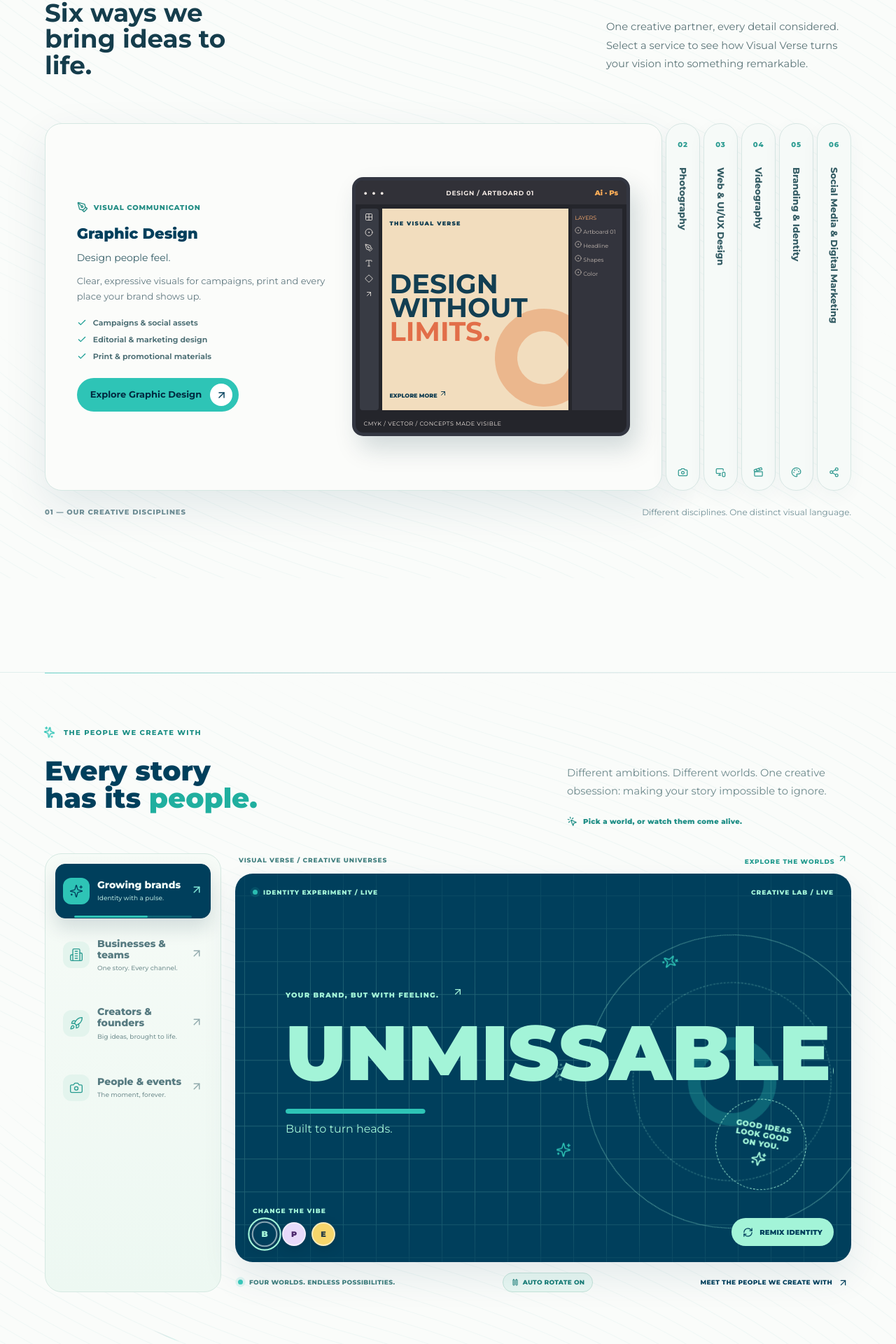
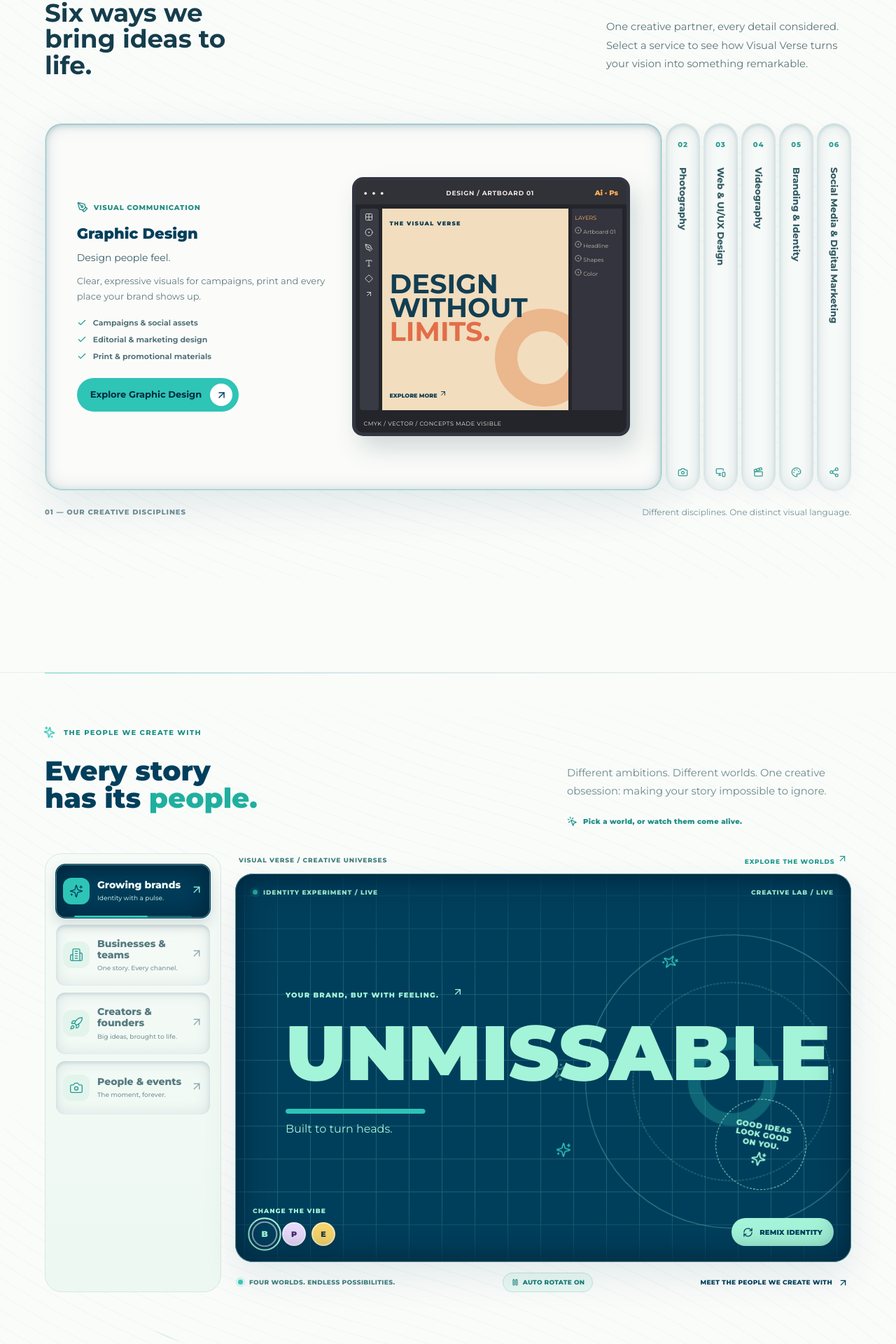
Before and after one commit to victorasige4/visual-verse-creations, a React (Vite) app: page / in a window 1280 px wide. Shown: the part 2025-3945 px from the top of the page at 70% size. Built offline with nearby package versions, Linux system fonts and the light colour scheme.

Commit message:
Add pronounced inset shadows to service and audience cards (#75)

```diff
--- /dev/null
+++ b/src/card-depth.css
@@ -0,0 +1,71 @@
+/* Recessed, illuminated edges for Visual Verse's service and audience cards.
+   Keep the inset on its own layer so photography and motion stay unobstructed. */
+:root {
+  --vv-card-inset-light: inset 0 2px 5px #003f5c27, inset 0 0 20px #003f5c20, inset 0 -2px 5px #fff9;
+  --vv-card-inset-selected: inset 0 2px 8px #003f5c38, inset 0 0 25px #003f5c2b, inset 0 0 0 1px #2ec4b66b;
+  --vv-card-inset-photo: inset 0 0 0 1px #a5f4df75, inset 0 4px 12px #002a4099, inset 0 0 42px 6px #001c30a6;
+  --vv-card-inset-photo-active: inset 0 0 0 2px #7be6d6b8, inset 0 4px 14px #002a40b3, inset 0 0 48px 7px #001c30b3;
+}
+
+/* Homepage expandable service cards. Preserve the existing outer elevation. */
+#services .vv-svc-slice {
+  box-shadow: var(--vv-card-inset-light), 0 8px 27px #003f5c0b;
+}
+#services .vv-svc-slice.is-active,
+#services .vv-svc-slice:not(.is-active):hover {
+  box-shadow: var(--vv-card-inset-selected), 0 22px 60px #003f5c1a;
+}
+@media (max-width: 880px) {
+  #services .vv-svc-slice .vv-svc-slice-tab {
+    box-shadow: var(--vv-card-inset-light);
+  }
+  #services .vv-svc-slice.is-active .vv-svc-slice-tab,
+  #services .vv-svc-slice .vv-svc-slice-tab:hover,
+  #services .vv-svc-active-panel {
+    box-shadow: var(--vv-card-inset-selected);
+  }
+}
+
+/* Audience cards and the six audience chapters retain their existing states. */
+#who-we-serve .vvcr-category:not(.active),
+.vvx-atlas .vvx-world-mobile-tabs button:not(.is-active) {
+  box-shadow: var(--vv-card-inset-light);
+}
+#who-we-serve .vvcr-category.active,
+.vvx-atlas .vvx-world-mobile-tabs button.is-active {
+  box-shadow: var(--vv-card-inset-photo), 0 8px 18px #002b3d24;
+}
+.vvx-atlas .vvx-world-chapter {
+  border-radius: 14px;
+  padding-left: 15px;
+  box-shadow: var(--vv-card-inset-light);
+}
+.vvx-atlas .vvx-world-chapter:is(.is-active,:hover,:focus-visible) {
+  box-shadow: var(--vv-card-inset-selected);
+}
+.vvx-atlas .vvx-world-sticky {
+  box-shadow: var(--vv-card-inset-light), 0 25px 60px -39px #00465850;
+}
+
+/* An overlay is essential for full-bleed media: a shadow directly on a
+   parent would sit underneath its image. This layer never intercepts input. */
+#who-we-serve .vvcr-scene::after,
+.vv-service-list .vv-service-row-art::after,
+.vv-sv-pin-card::after,
+.vvx-atlas .vvx-world-visual::after,
+.vvx-collab .vvx-wobble::after {
+  content: "";
+  position: absolute;
+  inset: 0;
+  border-radius: inherit;
+  z-index: 12;
+  pointer-events: none;
+  box-shadow: var(--vv-card-inset-photo);
+}
+#who-we-serve .vvcr-scene:hover::after,
+.vv-service-list .vv-service-row-art:is(:hover,:focus-visible)::after,
+.vv-sv-service-pin:is(:hover,:focus-visible) .vv-sv-pin-card::after,
+.vvx-atlas .vvx-world-visual:hover::after,
+.vvx-collab .vvx-wobble:hover::after {
+  box-shadow: var(--vv-card-inset-photo-active);
+}
--- a/src/styles.css
+++ b/src/styles.css
@@ -3,6 +3,7 @@
 @layer theme, base, components, utilities;
 @import "tailwindcss/theme.css" layer(theme);
 @import "tailwindcss/utilities.css" layer(utilities);
+@import "./card-depth.css";
 
 @theme {
   --color-vv-navy: #003f5c;
```
